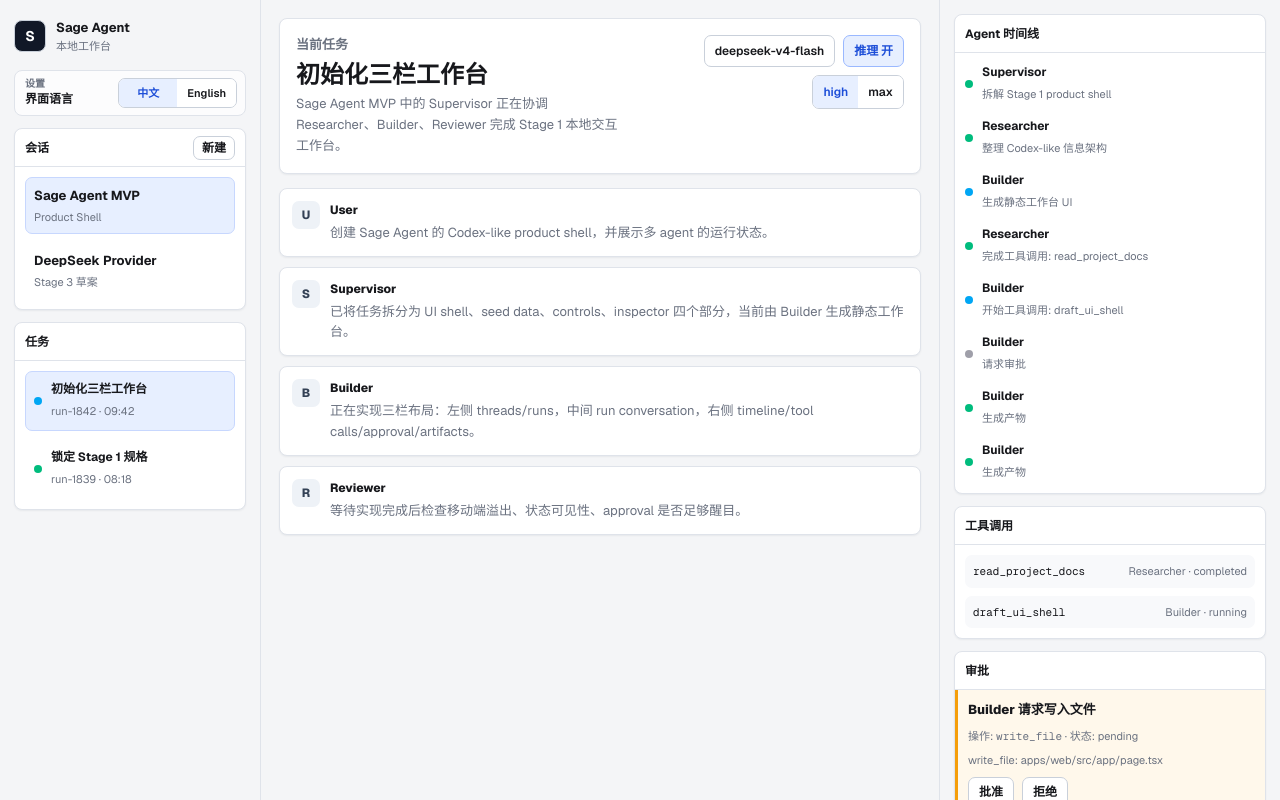
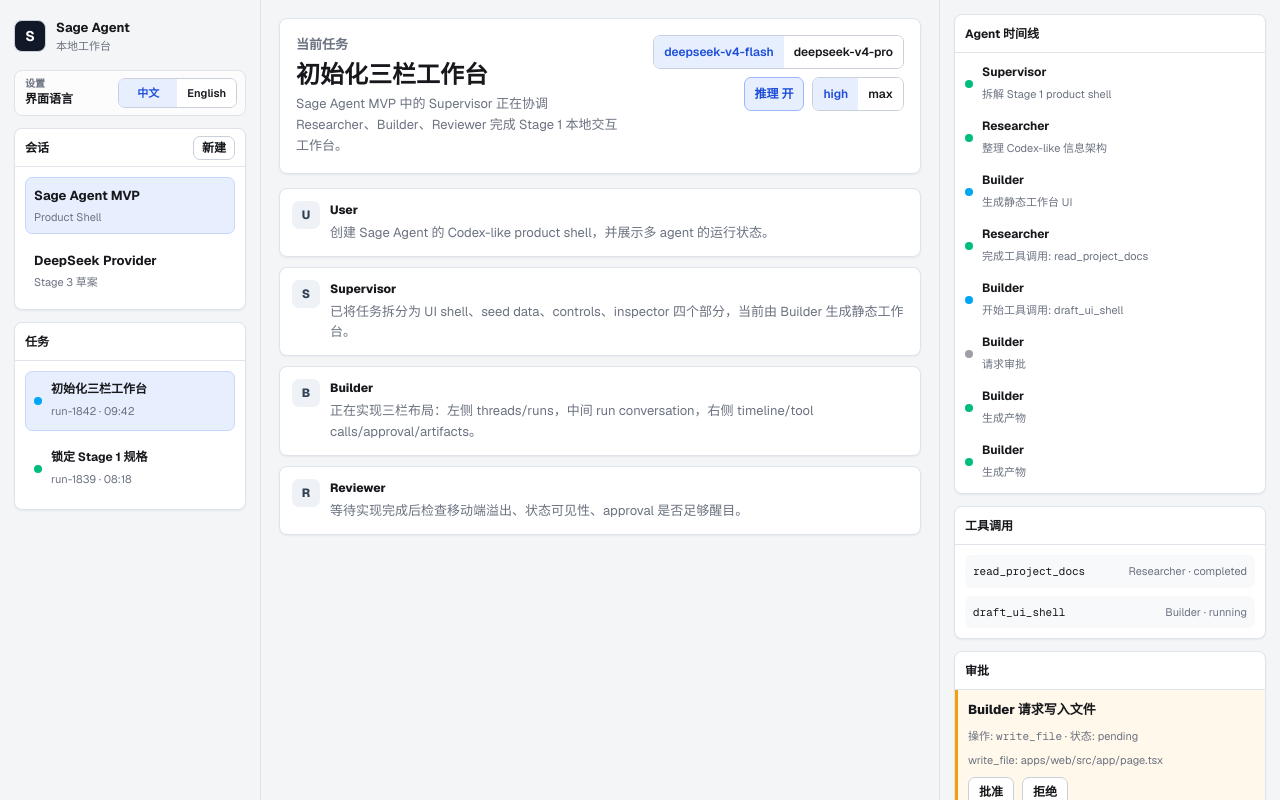
Before and after one commit to wjlGitHub2021/SageAgent, a Next.js app in the folder apps/web/: page / in a window 1280 px wide. Shown: the top 800 px of the page. Built offline with nearby package versions, Linux system fonts and the light colour scheme.

Commit message:
实现：添加模型选择器

```diff
--- a/apps/web/src/app/globals.css
+++ b/apps/web/src/app/globals.css
@@ -261,6 +261,18 @@
 .language-switch {
   flex: 0 0 auto;
   width: auto;
+}
+
+.model-selector {
+  max-width: 100%;
+}
+
+.model-selector button {
+  min-width: 0;
+  max-width: 170px;
+  overflow: hidden;
+  text-overflow: ellipsis;
+  white-space: nowrap;
 }
 
 .thread-item {
@@ -606,6 +618,16 @@
     font-size: 11px;
   }
 
+  .model-selector {
+    display: grid;
+    width: 100%;
+    grid-template-columns: repeat(2, minmax(0, 1fr));
+  }
+
+  .model-selector button {
+    max-width: none;
+  }
+
   .inspector {
     display: flex;
   }
--- a/apps/web/src/app/page.tsx
+++ b/apps/web/src/app/page.tsx
@@ -6,9 +6,11 @@
   Approval,
   ApprovalStatus,
   Artifact,
+  DeepSeekModel,
   RunEvent,
   ToolCall,
 } from "@sage/shared";
+import { DEEPSEEK_MODELS } from "@sage/shared";
 
 type Locale = "zh" | "en";
 
@@ -27,6 +29,7 @@
     runs: "任务",
     currentRun: "当前任务",
     modelSettings: "模型设置",
+    model: "模型",
     thinking: "推理",
     on: "开",
     off: "关",
@@ -76,6 +79,7 @@
     runs: "Runs",
     currentRun: "Current Run",
     modelSettings: "Model settings",
+    model: "Model",
     thinking: "Thinking",
     on: "on",
     off: "off",
@@ -532,7 +536,7 @@
   const [threadItems, setThreadItems] = useState(initialThreads);
   const [activeThreadId, setActiveThreadId] = useState(initialThreads[0].id);
   const [activeRunId, setActiveRunId] = useState(runs[0].id);
-  const [model, setModel] = useState("deepseek-v4-flash");
+  const [model, setModel] = useState<DeepSeekModel>("deepseek-v4-flash");
   const [thinkingEnabled, setThinkingEnabled] = useState(true);
   const [reasoningEffort, setReasoningEffort] = useState<"high" | "max">("high");
   const [messages, setMessages] = useState<Message[]>(baseMessages);
@@ -723,18 +727,18 @@
             </div>
 
             <div className="model-controls" aria-label={t.modelSettings}>
-              <button
-                className="select-button"
-                onClick={() =>
-                  setModel((current) =>
-                    current === "deepseek-v4-flash"
-                      ? "deepseek-v4-pro"
-                      : "deepseek-v4-flash",
-                  )
-                }
-              >
-                {model}
-              </button>
+              <div className="segmented model-selector" aria-label={t.model}>
+                {DEEPSEEK_MODELS.map((modelOption) => (
+                  <button
+                    aria-pressed={model === modelOption}
+                    className={model === modelOption ? "selected" : ""}
+                    key={modelOption}
+                    onClick={() => setModel(modelOption)}
+                  >
+                    {modelOption}
+                  </button>
+                ))}
+              </div>
               <button
                 className={
                   thinkingEnabled ? "toggle-button active" : "toggle-button"
```
Also changed, not shown: 2 other files (tests, documents, lock files or other folders).
